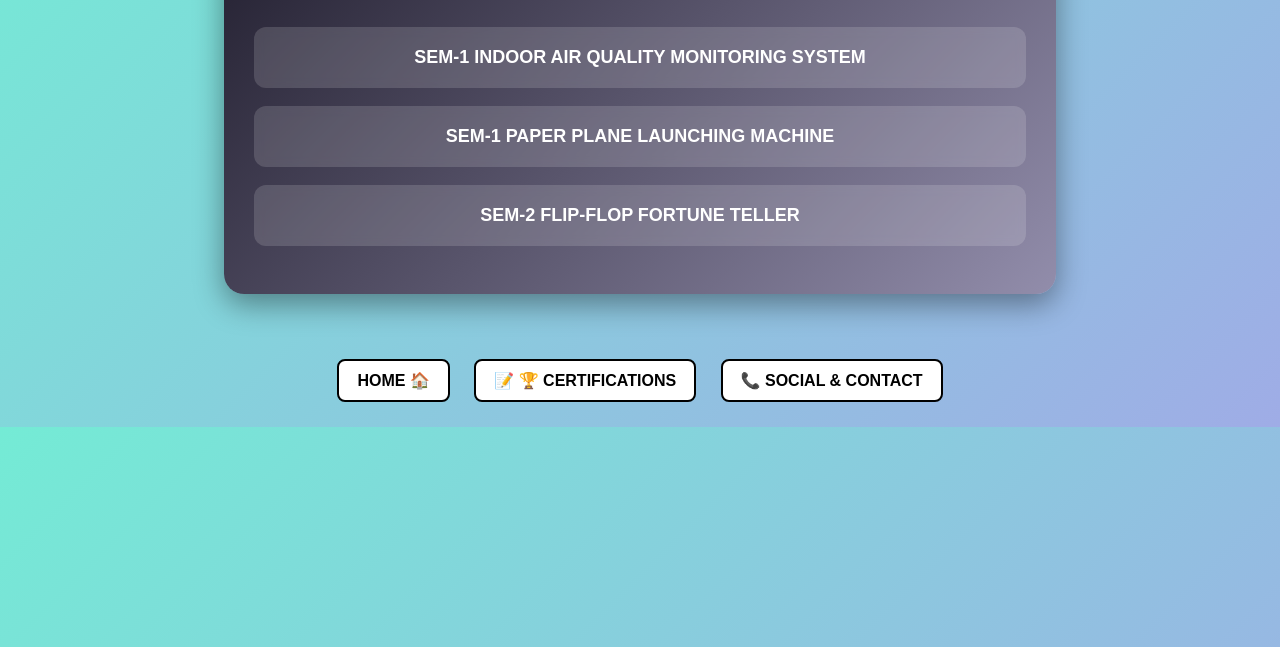
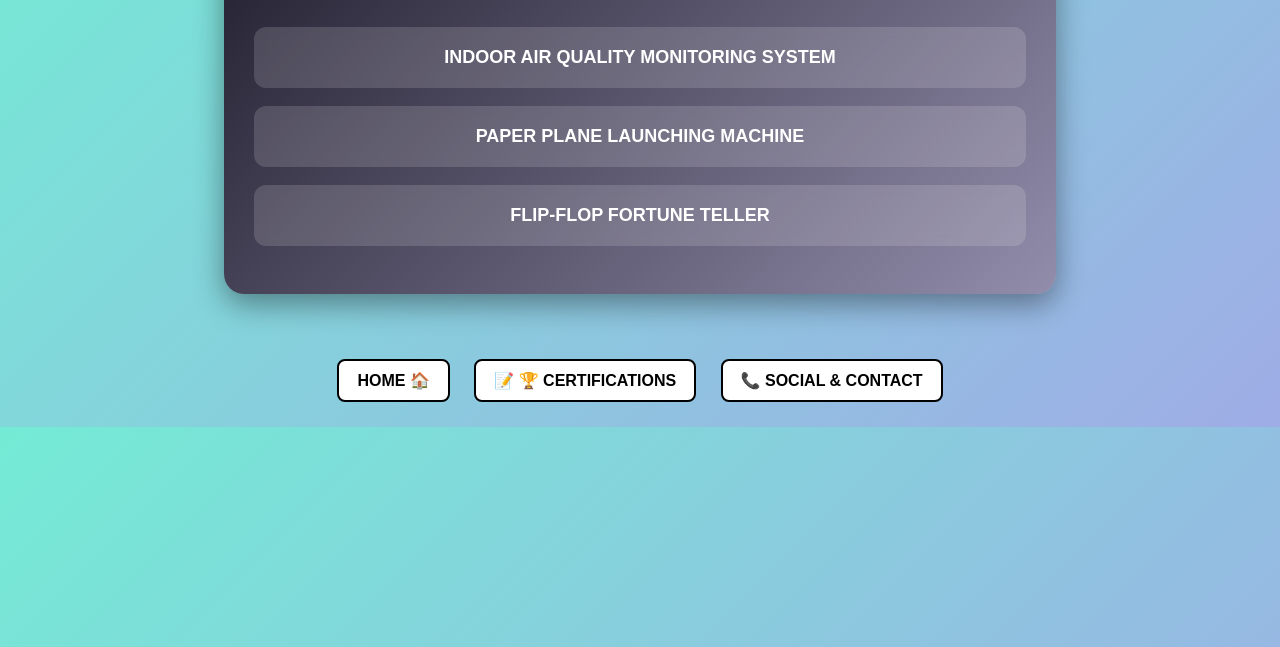
Before and after one commit to Sandeep-joshi123/SANDEEPJOSHI.com, a plain HTML site: page projects.html in a window 1280 px wide. Shown: the part 153-800 px from the top of the page. Drawn offline with Linux system fonts and the light colour scheme.

Commit message:
Update projects.html

```diff
--- a/projects.html
+++ b/projects.html
@@ -16,9 +16,9 @@
 
     <div class="projects">
         <div class="b">
-            <a href="https://github.com/Sandeep-joshi123/Air-quality-monitoring-system" target="blank"> SEM-1 INDOOR AIR QUALITY MONITORING SYSTEM </a> <br>
-            <a href="https://github.com/Sandeep-joshi123/Launching-machine" target="blank"> SEM-1 PAPER PLANE LAUNCHING MACHINE </a> <br>
-            <a href="https://github.com/Sandeep-joshi123/FlipFlopFortuneTeller" target = "blank" > SEM-2 FLIP-FLOP FORTUNE TELLER </a> <br>
+            <a href="https://github.com/Sandeep-joshi123/Air-quality-monitoring-system" target="blank"> INDOOR AIR QUALITY MONITORING SYSTEM </a> <br>
+            <a href="https://github.com/Sandeep-joshi123/Launching-machine" target="blank"> PAPER PLANE LAUNCHING MACHINE </a> <br>
+            <a href="https://github.com/Sandeep-joshi123/FlipFlopFortuneTeller" target = "blank" > FLIP-FLOP FORTUNE TELLER </a> <br>
         </div>
     </div>
 </div>
```
